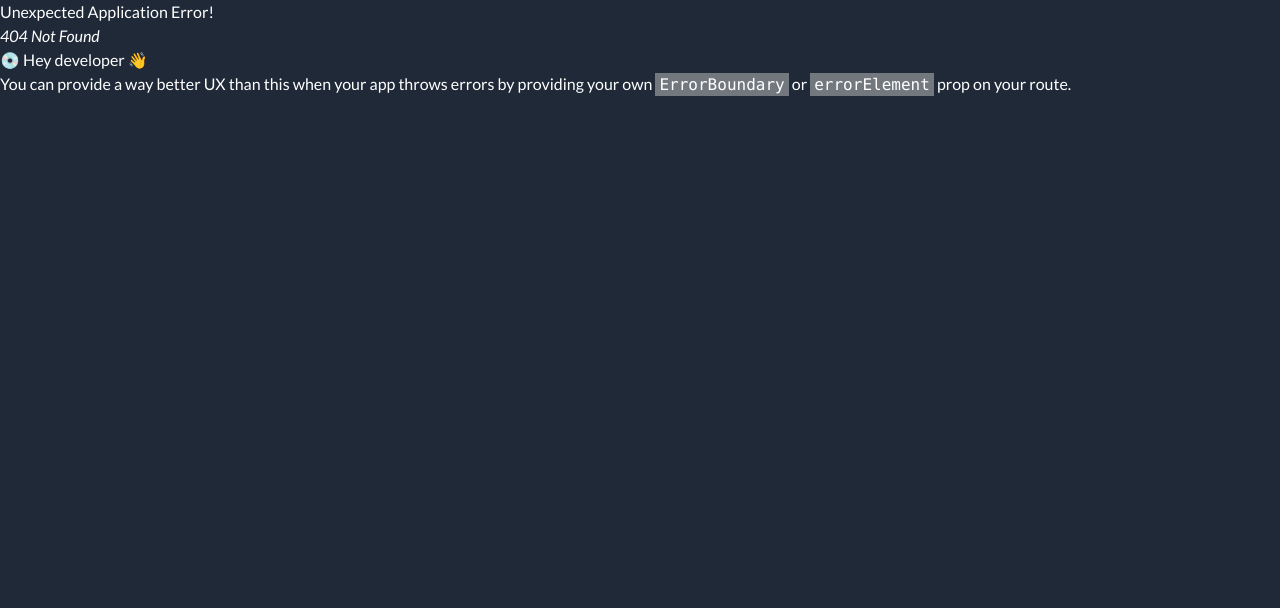
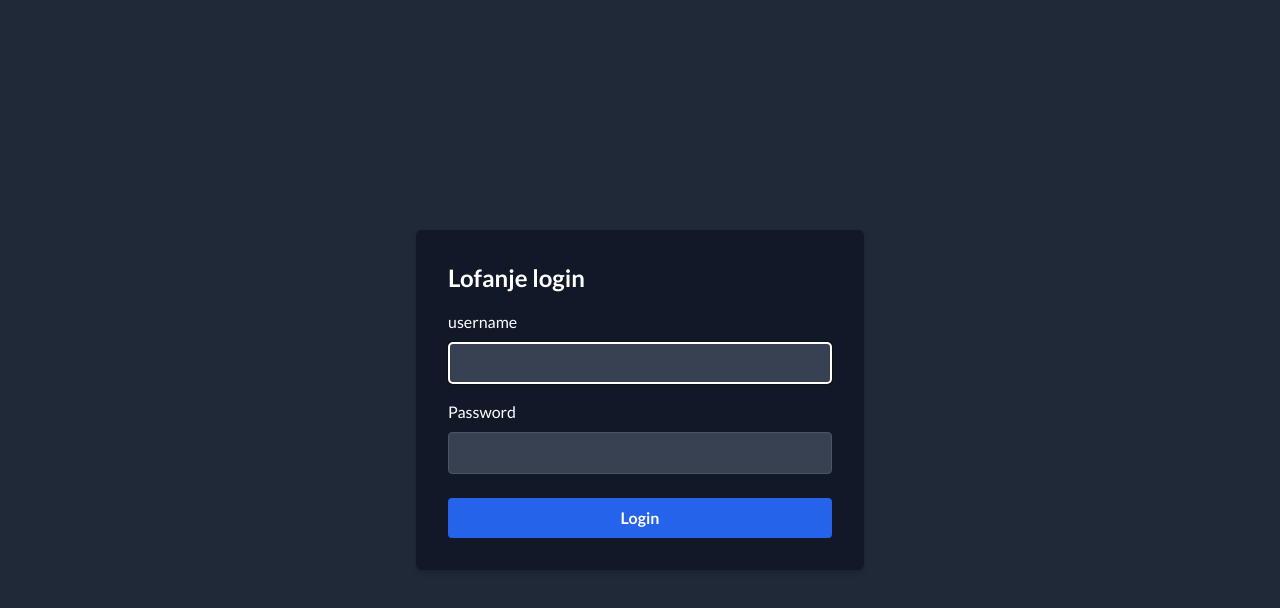
Before and after one commit to Michelium/lofanje-react, a React (Create React App) app: page /login in a window 1280 px wide. Before the commit this address had no page. Shown: the top 608 px of the page. Built offline with nearby package versions, Linux system fonts and the light colour scheme.

Commit message:
feat: added authentication

```diff
--- /dev/null
+++ b/src/auth/AuthContext.tsx
@@ -0,0 +1,48 @@
+import axios from "axios";
+import { createContext, ReactNode, useContext, useEffect, useMemo, useState } from "react";
+
+interface AuthContextType {
+    token: string | null;
+    setToken: (token: string | null) => void;
+}
+
+const AuthContext = createContext<AuthContextType | undefined>(undefined);
+
+const AuthProvider = ({ children }: { children: ReactNode }): JSX.Element => {
+    const [token, setToken_] = useState<string | null>(localStorage.getItem("token"));
+
+    const setToken = (token: string | null) => {
+        if (token) {
+            localStorage.setItem("token", token);
+        } else {
+            localStorage.removeItem("token");
+        }
+        setToken_(token);
+    };
+
+    useEffect(() => {
+        if (token) {
+            axios.defaults.headers.common["Authorization"] = "Bearer " + token;
+        } else {
+            delete axios.defaults.headers.common["Authorization"];
+        }
+    }, [token]);
+
+    const contextValue = useMemo(() => ({ token, setToken }), [token]);
+
+    return (
+        <AuthContext.Provider value={contextValue}>
+            {children}
+        </AuthContext.Provider>
+    );
+};
+
+export const useAuth = () => {
+    const context = useContext(AuthContext);
+    if (!context) {
+        throw new Error("useAuth must be used within an AuthProvider");
+    }
+    return context;
+};
+
+export default AuthProvider;
--- /dev/null
+++ b/src/auth/ProtectedRoute.tsx
@@ -0,0 +1,15 @@
+import React from "react";
+import { Navigate, Outlet } from "react-router-dom";
+import { useAuth } from "./AuthContext";
+
+const ProtectedRoute = () => {
+    const { token } = useAuth();
+
+    if (!token) {
+        return <Navigate to="/login" />;
+    }
+
+    return <Outlet />;
+};
+
+export default ProtectedRoute;
--- a/src/helpers/apiHelper.ts
+++ b/src/helpers/apiHelper.ts
@@ -1,24 +1,30 @@
 import axios, { Method } from "axios";
+
+const getAuthToken = (): string | null => {
+    return localStorage.getItem("token");
+};
 
 const apiRequest = async (
     method: Method,
     url: string,
     data: object | null = null
 ) => {
+    const token = getAuthToken();
+
     try {
         const response = await axios({
             method,
             url: `http://127.0.0.1:8000${url}`,
-            // TODO: Add headers
-            // headers: {
-            //     'X-API-KEY': 'your-api-key-here',
-            // },
+            headers: {
+                'Authorization': token ? `Bearer ${token}` : '',
+                'Content-Type': 'application/json',
+            },
             data
         });
         return response.data;
     } catch (error: any) {
         if (error.response && error.response.status === 401) {
-            alert("Unauthorized: Invalid API key");
+            console.error("Unauthorized: Invalid API key");
         }
         throw error;
     }
--- a/src/index.tsx
+++ b/src/index.tsx
@@ -4,21 +4,55 @@ import "./index.scss";
 import reportWebVitals from "./reportWebVitals";
 import { createBrowserRouter, RouterProvider } from "react-router-dom";
 import Lofanje from "./pages/Lofanje";
+import AuthProvider, { useAuth } from "./auth/AuthContext";
+import ProtectedRoute from "./auth/ProtectedRoute";
+import Login from "./pages/Auth/Login";
+import Logout from "./pages/Auth/Logout";
+
+const AppRoutes = () => {
+    const { token } = useAuth();
+
+    const routesForAuthenticatedOnly = [
+        {
+            path: "/",
+            element: <ProtectedRoute />, // wrap the component in ProtectedRoute
+            children: [
+                {
+                    path: "/",
+                    element: <Lofanje />
+                },
+                {
+                    path: "/logout",
+                    element: <Logout />
+                }
+            ]
+        }
+    ];
+
+    const routesForNotAuthenticatedOnly = [
+        {
+            path: "/login",
+            element: <Login />
+        }
+    ];
+
+    const router = createBrowserRouter([
+        ...(!token ? routesForNotAuthenticatedOnly : []),
+        ...routesForAuthenticatedOnly
+    ]);
+
+    return <RouterProvider router={router} />;
+};
 
 const root = ReactDOM.createRoot(
     document.getElementById("root") as HTMLElement
 );
 
-const router = createBrowserRouter([
-    {
-        "path": "/",
-        "element": <Lofanje />
-    }
-]);
-
 root.render(
     <React.StrictMode>
-        <RouterProvider router={router} />
+        <AuthProvider>
+            <AppRoutes />
+        </AuthProvider>
     </React.StrictMode>
 );
 
--- /dev/null
+++ b/src/pages/Auth/Login.tsx
@@ -0,0 +1,75 @@
+import React, { useState } from "react";
+import { useNavigate } from "react-router-dom";
+import { useAuth } from "../../auth/AuthContext";
+import apiRequest from "../../helpers/apiHelper";
+
+const Login = () => {
+    const { setToken } = useAuth();
+    const [username, setUsername] = useState("");
+    const [password, setPassword] = useState("");
+    const [error, setError] = useState<string | null>(null);
+    const navigate = useNavigate();
+
+    const handleLogin = async (e: React.FormEvent) => {
+        e.preventDefault();
+        try {
+            apiRequest("POST", "/api/login_check", { username, password })
+                .then((response) => {
+                    const { token } = response;
+
+                    setToken(token);
+
+                    navigate("/");
+
+                }, (error) => {
+                    console.error("Login error:", error);
+                    setError("Invalid username or password. Please try again.");
+                });
+        } catch (error) {
+            console.error("Login error:", error);
+            setError("Invalid username or password. Please try again.");
+        }
+    };
+
+    return (
+        <div className="flex justify-center items-center min-h-screen bg-gray-800">
+            <div className="w-full max-w-md p-8 bg-gray-900 rounded-md shadow-md">
+                <h2 className="text-2xl text-white font-bold mb-4">Lofanje login</h2>
+                {error && <p className="text-red-500 mb-4">{error}</p>}
+                <form onSubmit={handleLogin}>
+                    <div className="mb-4">
+                        <label htmlFor="username" className="block text-white mb-2">username</label>
+                        <input
+                            type="text"
+                            id="username"
+                            className="w-full p-2 bg-gray-700 text-white rounded border border-gray-600 focus:border-gray-400"
+                            value={username}
+                            onChange={(e) => setUsername(e.target.value)}
+                            required
+                            autoFocus
+                        />
+                    </div>
+                    <div className="mb-6">
+                        <label htmlFor="password" className="block text-white mb-2">Password</label>
+                        <input
+                            type="password"
+                            id="password"
+                            className="w-full p-2 bg-gray-700 text-white rounded border border-gray-600 focus:border-gray-400"
+                            value={password}
+                            onChange={(e) => setPassword(e.target.value)}
+                            required
+                        />
+                    </div>
+                    <button
+                        type="submit"
+                        className="w-full py-2 px-4 bg-blue-600 hover:bg-blue-700 text-white font-bold rounded transition duration-200"
+                    >
+                        Login
+                    </button>
+                </form>
+            </div>
+        </div>
+    );
+};
+
+export default Login;
--- /dev/null
+++ b/src/pages/Auth/Logout.tsx
@@ -0,0 +1,18 @@
+import { useNavigate } from "react-router-dom";
+import { useAuth } from "../../auth/AuthContext";
+
+const Logout = () => {
+    const { setToken } = useAuth();
+    const navigate = useNavigate();
+
+    const handleLogout = () => {
+        setToken(null);
+        navigate("/", { replace: true });
+    };
+
+    handleLogout();
+
+    return <></>;
+};
+
+export default Logout;
```
